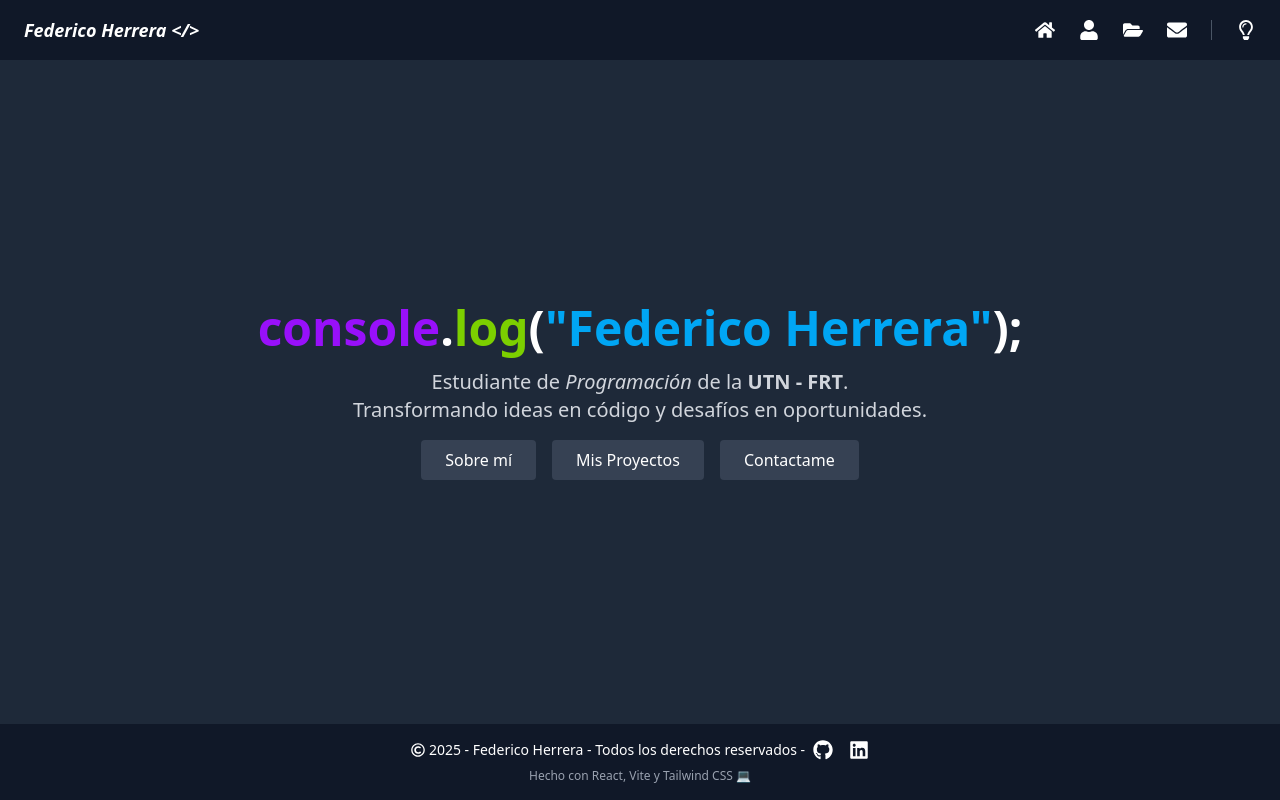
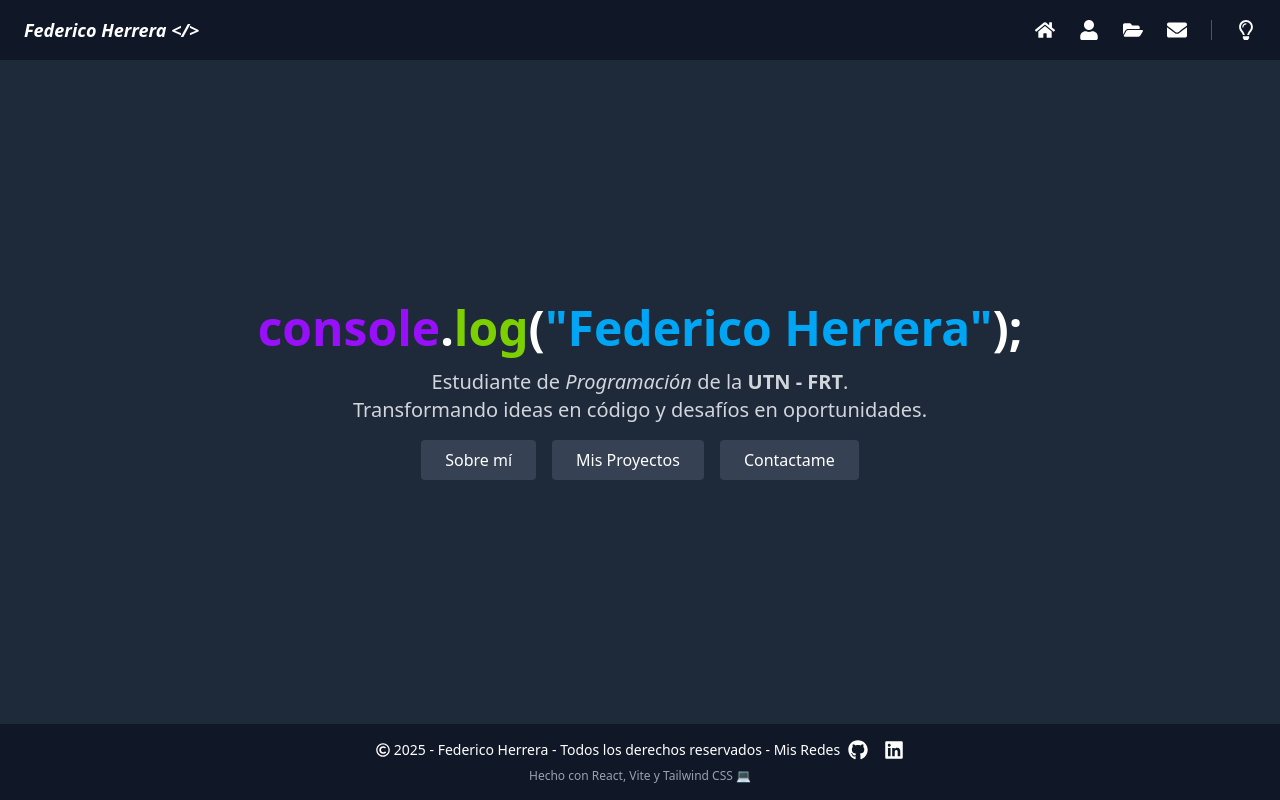
Before and after one commit to Fedexhlz/portfolio-react, a React (Vite) app: page / in a window 1280 px wide. Built offline with nearby package versions, Linux system fonts and the light colour scheme.

Commit message:
Se agrega texto Mis Redes a Footer

```diff
--- a/src/components/Footer.jsx
+++ b/src/components/Footer.jsx
@@ -15,7 +15,7 @@ const Footer = () => {
       <div className='flex flex-col md:flex-row justify-center items-center gap-2 text-sm text-center'>
         <span className='flex items-center gap-1'>
           <FaRegCopyright />
-          2025 - Federico Herrera - Todos los derechos reservados -
+          2025 - Federico Herrera - Todos los derechos reservados - Mis Redes
         </span>
 
         <span className='flex gap-4 text-xl mt-1 md:mt-0'>
```
